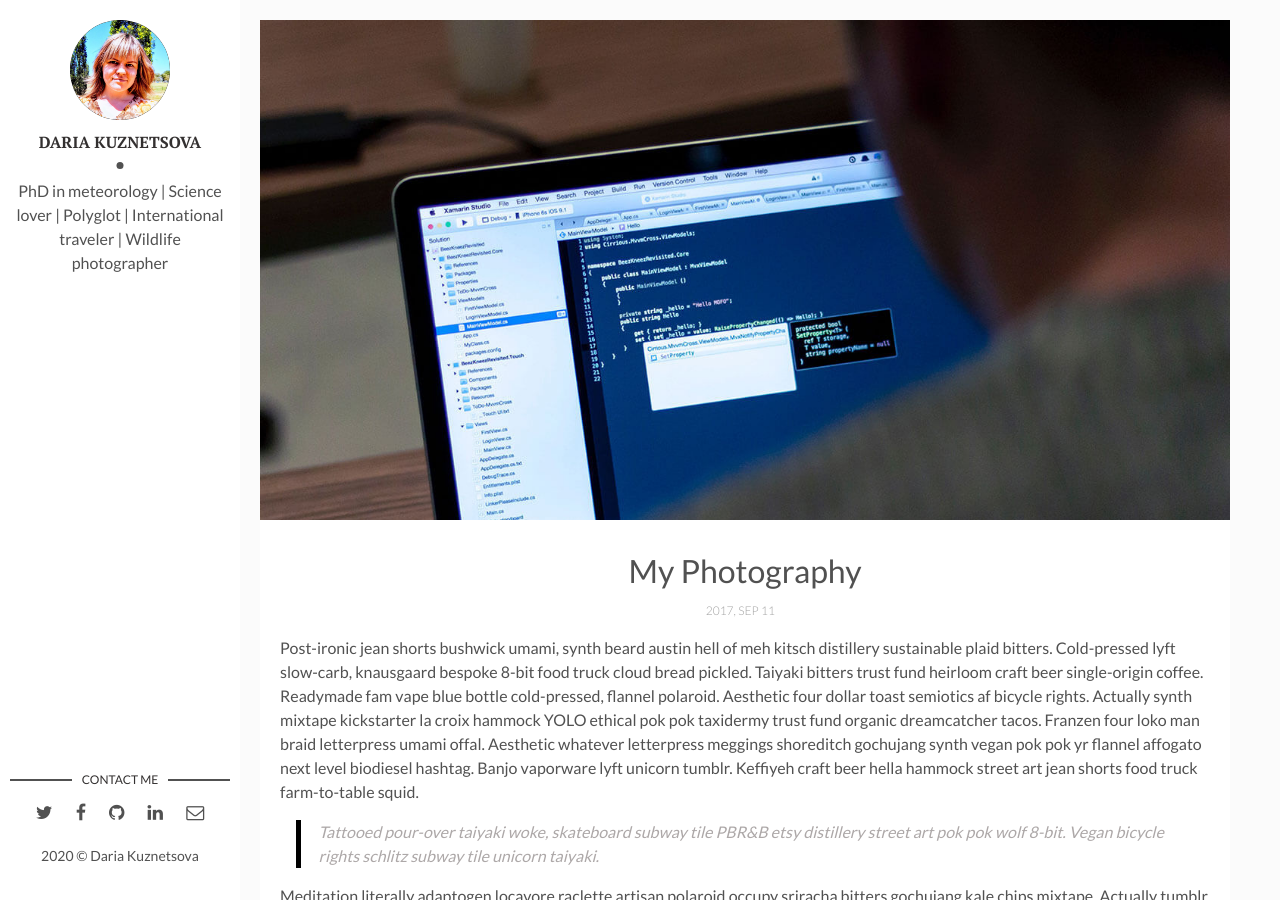
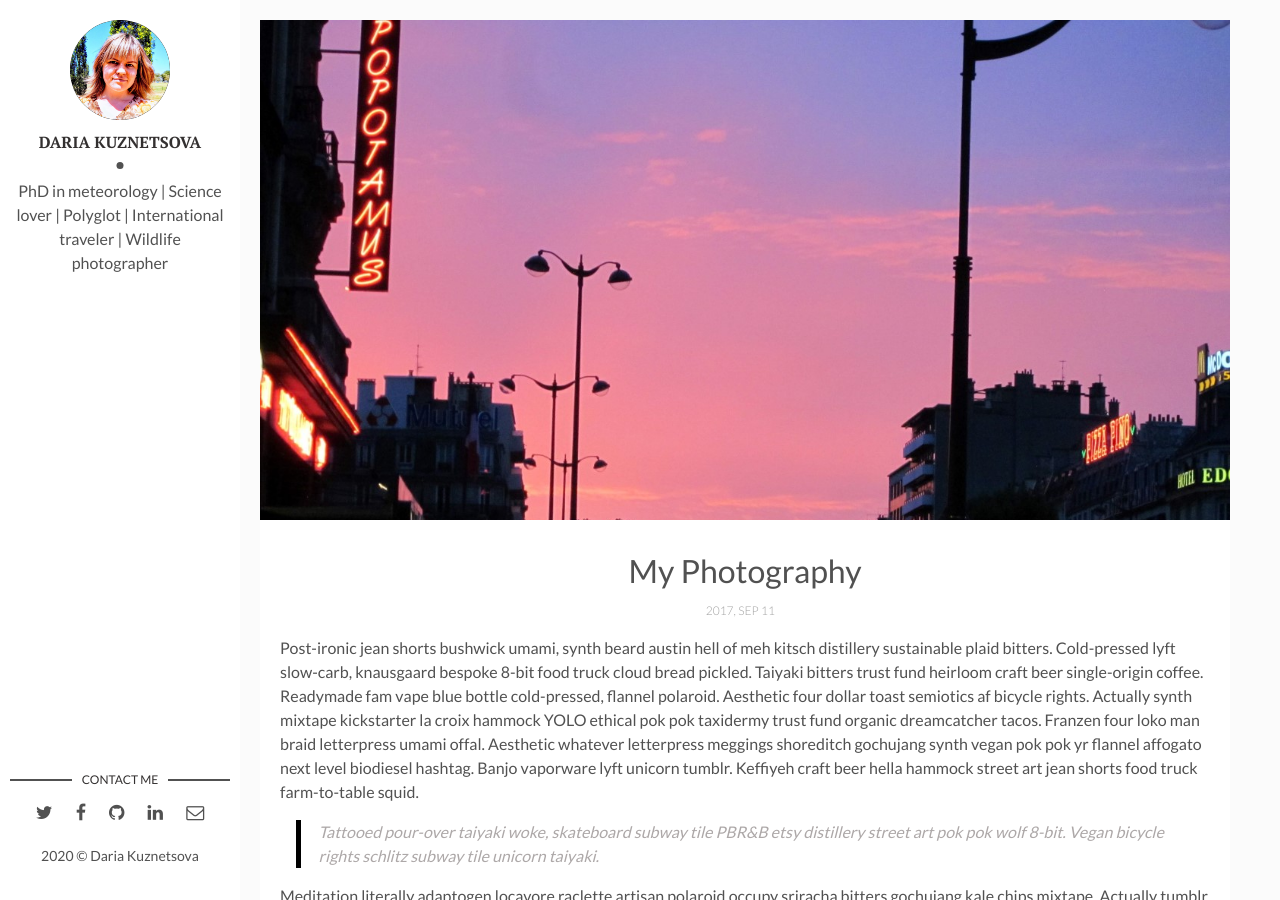
Before and after one commit to daria-scientist/Online-CV, a Jekyll site: the page built from _posts/2020-01-03-my-photography.markdown, in a window 1280 px wide and 900 px high. Built offline with Jekyll 4.4.1, drawn with Linux system fonts in a browser that asks for light colours.

Commit message:
Update 2020-01-03-my-photography.markdown

```diff
--- a/_posts/2020-01-03-my-photography.markdown
+++ b/_posts/2020-01-03-my-photography.markdown
@@ -3,7 +3,7 @@ layout: post
 title: My Photography
 date: 2017-09-12 00:00:00 +0300
 description: You’ll find this post in your `_posts` directory. Go ahead and edit it and re-build the site to see your changes. # Add post description (optional)
-img: how-to-start.jpg # Add image post (optional)
+img: PicCV4.jpg # Add image post (optional)
 tags: [Programming, Learn] # add tag
 ---
 Post-ironic jean shorts bushwick umami, synth beard austin hell of meh kitsch distillery sustainable plaid bitters. Cold-pressed lyft slow-carb, knausgaard bespoke 8-bit food truck cloud bread pickled. Taiyaki bitters trust fund heirloom craft beer single-origin coffee. Readymade fam vape blue bottle cold-pressed, flannel polaroid. Aesthetic four dollar toast semiotics af bicycle rights. Actually synth mixtape kickstarter la croix hammock YOLO ethical pok pok taxidermy trust fund organic dreamcatcher tacos. Franzen four loko man braid letterpress umami offal. Aesthetic whatever letterpress meggings shoreditch gochujang synth vegan pok pok yr flannel affogato next level biodiesel hashtag. Banjo vaporware lyft unicorn tumblr. Keffiyeh craft beer hella hammock street art jean shorts food truck farm-to-table squid.
```
